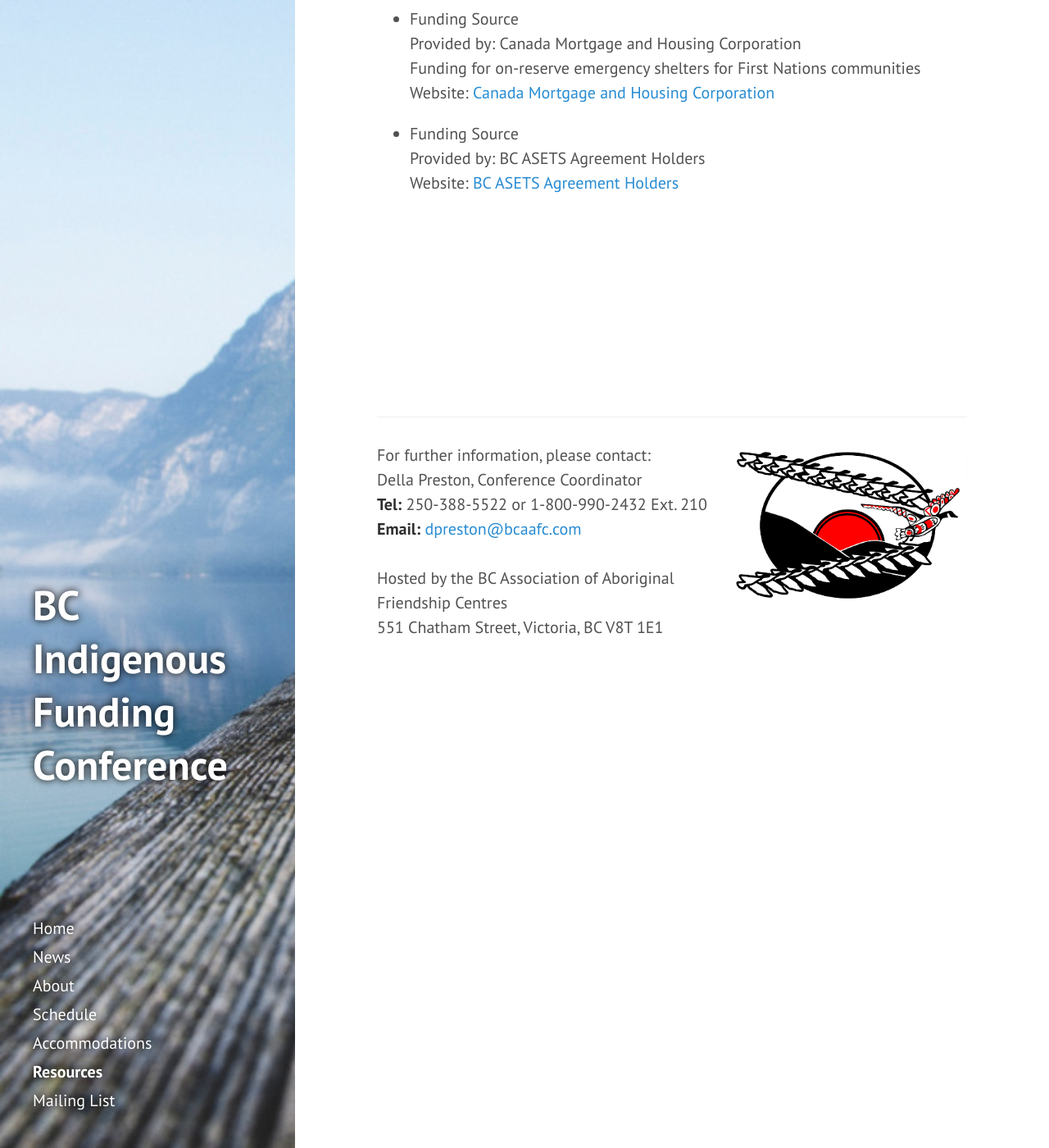
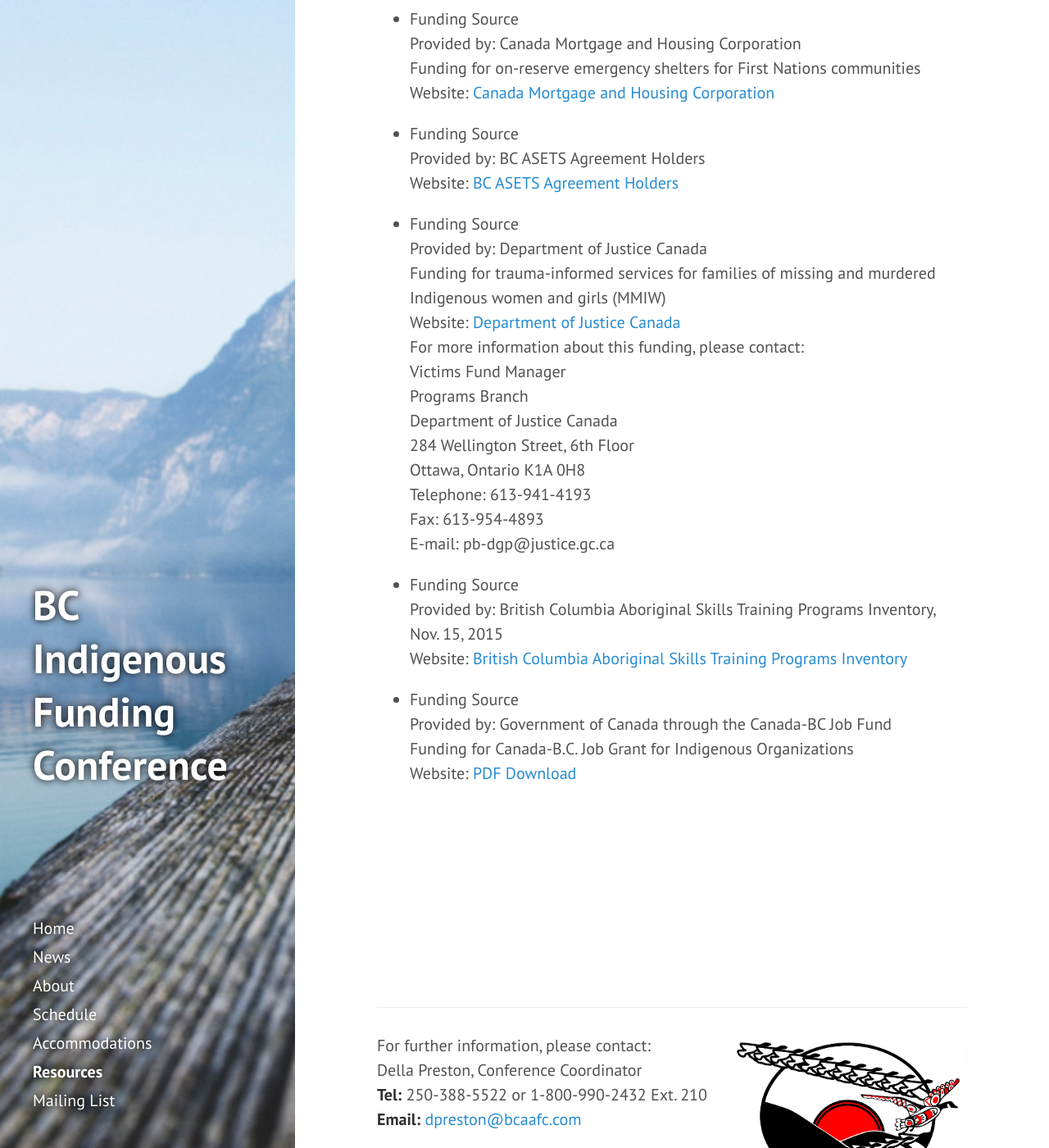
Before and after one commit to BCAAFC/funding-conference-2016, a Jekyll site: the page built from resources.md, in a window 1280 px wide and 1400 px high, scrolled down 1362 px. Shown: the whole window at 82% size. Built offline with Jekyll 4.4.1, drawn with Linux system fonts in a browser that asks for light colours; nearby versions of some CDN libraries.

Commit message:
resources
gov't of canada

```diff
--- a/resources.md
+++ b/resources.md
@@ -85,6 +85,59 @@
   Website: [BC ASETS Agreement Holders](http://www.esdc.gc.ca/en/aboriginal/agreement_holders.page#bc/)
   <br>
 
+ * Funding Source
+  <br>
+  Provided by: Department of Justice Canada
+  <br>
+  Funding for trauma-informed services for families of missing and murdered Indigenous women and girls (MMIW)
+  <br>
+  Website: [Department of Justice Canada](http://www.justice.gc.ca/eng/fund-fina/cj-jp/fund-fond/vict.html/)
+  <br>
+  For more information about this funding, please contact:
+  <br>
+  Victims Fund Manager
+  <br>
+  Programs Branch
+  <br>
+  Department of Justice Canada
+  <br>
+  284 Wellington Street, 6th Floor
+  <br>
+  Ottawa, Ontario K1A 0H8
+  <br>
+  Telephone: 613-941-4193
+  <br>
+  Fax: 613-954-4893
+  <br>
+  E-mail: pb-dgp@justice.gc.ca
+  <br>
+
+ * Funding Source
+  <br>
+  Provided by: British Columbia Aboriginal Skills Training Programs Inventory, Nov. 15, 2015
+  <br>
+  Website: [British Columbia Aboriginal Skills Training Programs Inventory](http://www2.gov.bc.ca/assets/gov/british-columbians-our-governments/aboriginal-people/aboriginal-peoples-documents/inventory_of_british_columbia_skills_training_programs_-_nov_2015.pdf/)
+  <br>
+
+ * Funding Source
+  <br>
+  Provided by: Government of Canada through the Canada-BC Job Fund
+  <br>
+  Funding for Canada-B.C. Job Grant for Indigenous Organizations
+  <br>
+  Website: [PDF Download](/public/resources/CanBCJobGrantsBCAAFC.pdf/)
+  <br>
+
+
+
+
+
+
+
+
+
+
+
 
 <!--
 * Funding Source
```
